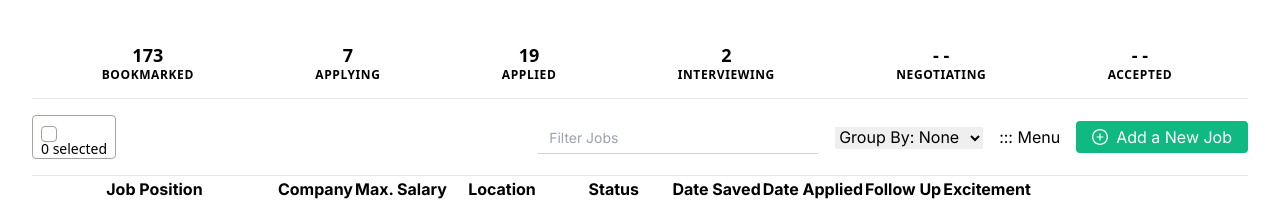
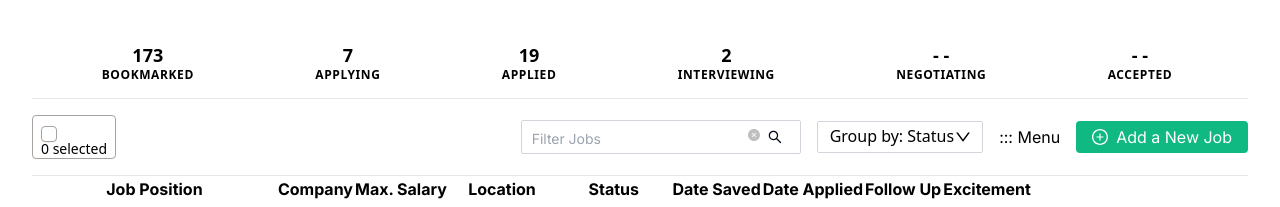
Before and after one commit to AlizKaz/job-tracker-frontend, a Next.js app: page / in a window 1280 px wide. Shown: the top 207 px of the page. Built offline with nearby package versions, Linux system fonts and the light colour scheme.

Commit message:
styling group by status

```diff
--- a/app/page.tsx
+++ b/app/page.tsx
@@ -28,11 +28,20 @@ function MenuButton({}) {
 
 function GroupByBox({}) {
   return (
-    <div>
-      <select>
-        <option value="none">Group By: None</option>
-        <option value="status">Group By: Status</option>
-      </select>
+    <div className="min-w-40 text-left box-border m-0 p-0 text-black cursor-pointer tabular-nums leading-7	relative inline-block cursor-pointer border-gray-300 font-sans">
+      <div className="relative bg-white border border-solid border-gray-300 rounded-sm	transition-all w-full	h-8	px-3	flex box-border text-left color-black cursor-pointer">
+        <span className="right-6 absolute top-0 bottom-0 left-3 box-border">
+          <input type="search" autocomplete="off" className="m-0 p-0 bg-none outline-none h-7 cursor-pointer w-full -outline-offset-2	overflow-visible" role="combobox" aria-haspopup="listbox" aria-owns="rc_select_4_list" aria-autocomplete="list" aria-controls="rc_select_4_list" aria-activedescendant="rc_select_4_list_0" readonly="" unselectable="on" value="" id="rc_select_4" aria-expanded="false"/>
+        </span>
+        <span className="pr-4 relative select-none p-0 h-8 transition-all flex-1 overflow-hidden font-normal whitespace-nowrap	text-ellipsis box-border" title="Group by: Status">Group by: Status</span>
+      </div>
+      <span className="select-none absolute top-1/2	right-3	flex items-center h-3 -mt-1.5	text-center pointer-events-none	box-border" unselectable="on" aria-hidden="true" >
+        <span role="img" aria-label="down" className="align-top	transition-transform	leading-none	box-border inline-block text-center ">
+          <svg viewBox="64 64 896 896" focusable="false" data-icon="down" aria-hidden="true" className="box-border leading-none w-4 h-4 fill-current">
+            <path d="M884 256h-75c-5.1 0-9.9 2.5-12.9 6.6L512 654.2 227.9 262.6c-3-4.1-7.8-6.6-12.9-6.6h-75c-6.5 0-10.3 7.4-6.5 12.7l352.6 486.1c12.8 17.6 39 17.6 51.7 0l352.6-486.1c3.9-5.3.1-12.7-6.4-12.7z"></path>
+          </svg>
+        </span>
+      </span>
     </div>
   );
 }
@@ -58,15 +67,16 @@ function JobSelectCheckbox({countOfSelectedJobs, onSelectedJobsChange} : {countO
 }
 
 function JobFilterBox({filterJobsText, onFilterJobsTextChange}: {filterJobsText: string, onFilterJobsTextChange: Function}) {
-  const clearButtonVisibility = "invisible"
+  // const clearButtonVisibility = "invisible"
+  const clearButtonVisibility = "visible";
   return (
-    <span className="min-w-40	w-auto	box-border relative py-1 px-3 text-black text-sm leading-normal	bg-white bg-none border-b border-solid	border-gray-300 rounded-sm	transition-all	inline-flex">
+    <span className="min-w-40	w-auto	box-border relative py-1 px-2.5 text-black text-sm leading-normal	bg-white bg-none border border-solid	border-gray-300 rounded-sm	transition-all	inline-flex">
       <input placeholder="Filter Jobs" type="text" className="w-52	p-0 top-px relative text-ellipsis rounded-none	outline-none	tracking-normal	box-border m-0 tabular-nums inline-block	text-black bg-white transition-all rounded-sm "
       value={filterJobsText} onInput={(e) => onFilterJobsTextChange(e.target.value)}/>
       <span className={`flex items-center box-border m-1	flex-none	mr-2 cursor-pointer box-border ml-1 ${clearButtonVisibility} text-slate-950`}>
-        <span className="mr-2	cursor-pointer ml-1 text-xs	transition-colors	border-0	border-solid	" role="button" tabindex="-1">
+        <span className="mr-2	cursor-pointer ml-1 text-xs	transition-colors	border-0	border-solid" role="button" tabindex="-1">
           <span role="img" aria-label="close-circle" className="box-border inline-block text-center	normal-case">
-            <svg fill-rule="evenodd" viewBox="64 64 896 896" focusable="false" data-icon="close-circle" width="1em" height="1em" fill="currentColor" aria-hidden="true">
+            <svg className="text-[#00000040] fill-current" fill-rule="evenodd" viewBox="64 64 896 896" focusable="false" data-icon="close-circle" width="1em" height="1em" aria-hidden="true">
               <path d="M512 64c247.4 0 448 200.6 448 448S759.4 960 512 960 64 759.4 64 512 264.6 64 512 64zm127.98 274.82h-.04l-.08.06L512 466.75 384.14 338.88c-.04-.05-.06-.06-.08-.06a.12.12 0 00-.07 0c-.03 0-.05.01-.09.05l-45.02 45.02a.2.2 0 00-.05.09.12.12 0 000 .07v.02a.27.27 0 00.06.06L466.75 512 338.88 639.86c-.05.04-.06.06-.06.08a.12.12 0 000 .07c0 .03.01.05.05.09l45.02 45.02a.2.2 0 00.09.05.12.12 0 00.07 0c.02 0 .04-.01.08-.05L512 557.25l127.86 127.87c.04.04.06.05.08.05a.12.12 0 00.07 0c.03 0 .05-.01.09-.05l45.02-45.02a.2.2 0 00.05-.09.12.12 0 000-.07v-.02a.27.27 0 00-.05-.06L557.25 512l127.87-127.86c.04-.04.05-.06.05-.08a.12.12 0 000-.07c0-.03-.01-.05-.05-.09l-45.02-45.02a.2.2 0 00-.09-.05.12.12 0 00-.07 0z"></path>
             </svg>
           </span>
```
